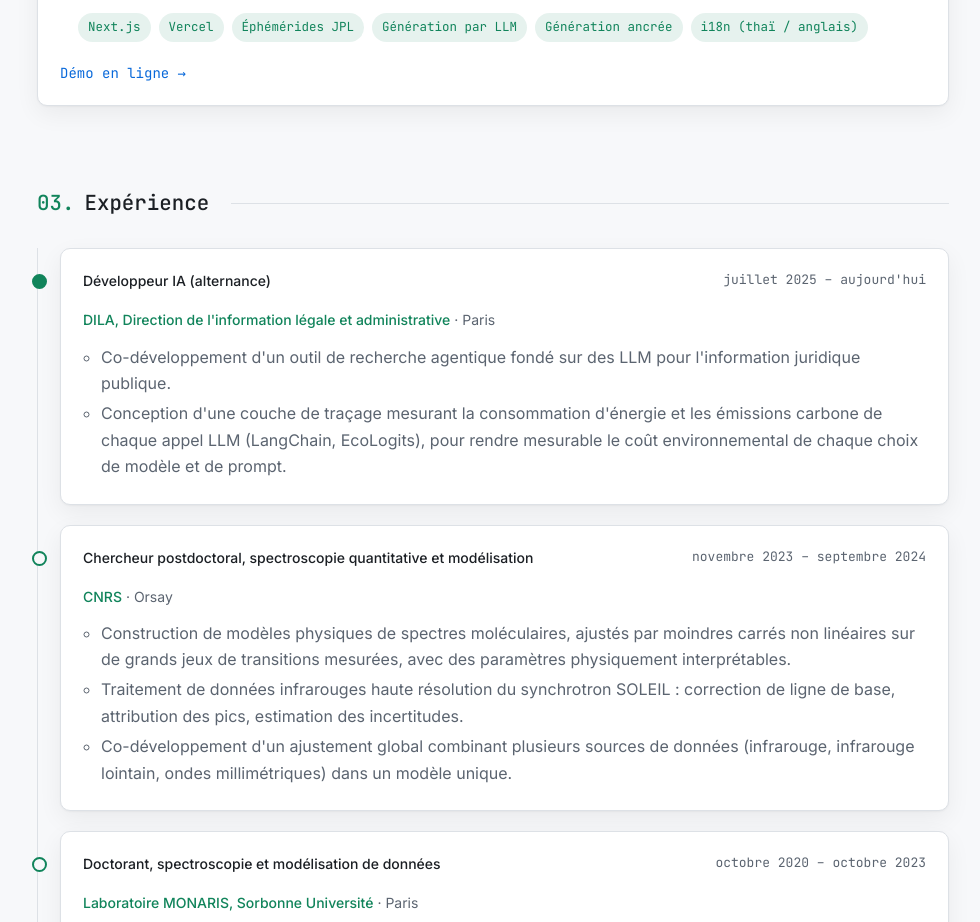
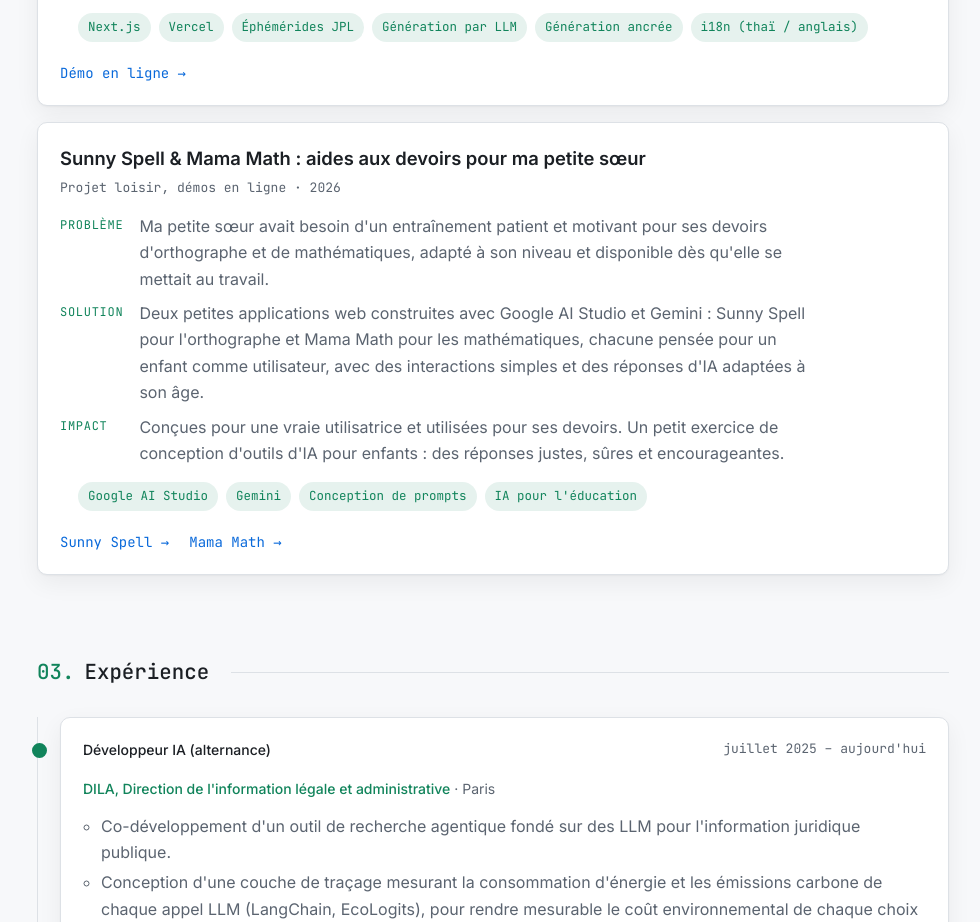
Before and after one commit to Sathapana/sathapana.github.io, a plain HTML site: page fr/index.html in a window 1280 px wide. Shown: the part 3206-4128 px from the top of the page, without its empty margins (147-1127 px from the left). Drawn offline with Linux system fonts and the light colour scheme.

Commit message:
Add Sunny Spell and Mama Math homework helpers project card
Co-Authored-By: Claude Opus 5.5 <noreply@anthropic.com>
Claude-Session: https://claude.ai/code/session_01Az3Fdobrtvn6kANnAGStwf

```diff
--- a/fr/index.html
+++ b/fr/index.html
@@ -197,6 +197,28 @@
             <a href="https://hora-horoscope-web-nine.vercel.app/" target="_blank" rel="noopener">Démo en ligne →</a>
           </p>
         </article>
+        <article class="card project-card">
+          <h3 class="project-title">Sunny Spell &amp; Mama Math : aides aux devoirs pour ma petite sœur</h3>
+          <p class="project-meta mono">Projet loisir, démos en ligne · 2026</p>
+          <dl class="psi">
+            <dt class="mono">Problème</dt>
+            <dd>Ma petite sœur avait besoin d'un entraînement patient et motivant pour ses devoirs d'orthographe et de mathématiques, adapté à son niveau et disponible dès qu'elle se mettait au travail.</dd>
+            <dt class="mono">Solution</dt>
+            <dd>Deux petites applications web construites avec Google AI Studio et Gemini : Sunny Spell pour l'orthographe et Mama Math pour les mathématiques, chacune pensée pour un enfant comme utilisateur, avec des interactions simples et des réponses d'IA adaptées à son âge.</dd>
+            <dt class="mono">Impact</dt>
+            <dd>Conçues pour une vraie utilisatrice et utilisées pour ses devoirs. Un petit exercice de conception d'outils d'IA pour enfants : des réponses justes, sûres et encourageantes.</dd>
+          </dl>
+          <ul class="chips">
+            <li class="chip">Google AI Studio</li>
+            <li class="chip">Gemini</li>
+            <li class="chip">Conception de prompts</li>
+            <li class="chip">IA pour l'éducation</li>
+          </ul>
+          <p class="project-links mono">
+            <a href="https://sunny-spell.ai.studio" target="_blank" rel="noopener">Sunny Spell →</a>
+            <a href="https://mama-math.ai.studio" target="_blank" rel="noopener">Mama Math →</a>
+          </p>
+        </article>
       </div>
     </section>
 
```
Also changed, not shown: index.html (+22 -0 lines).
